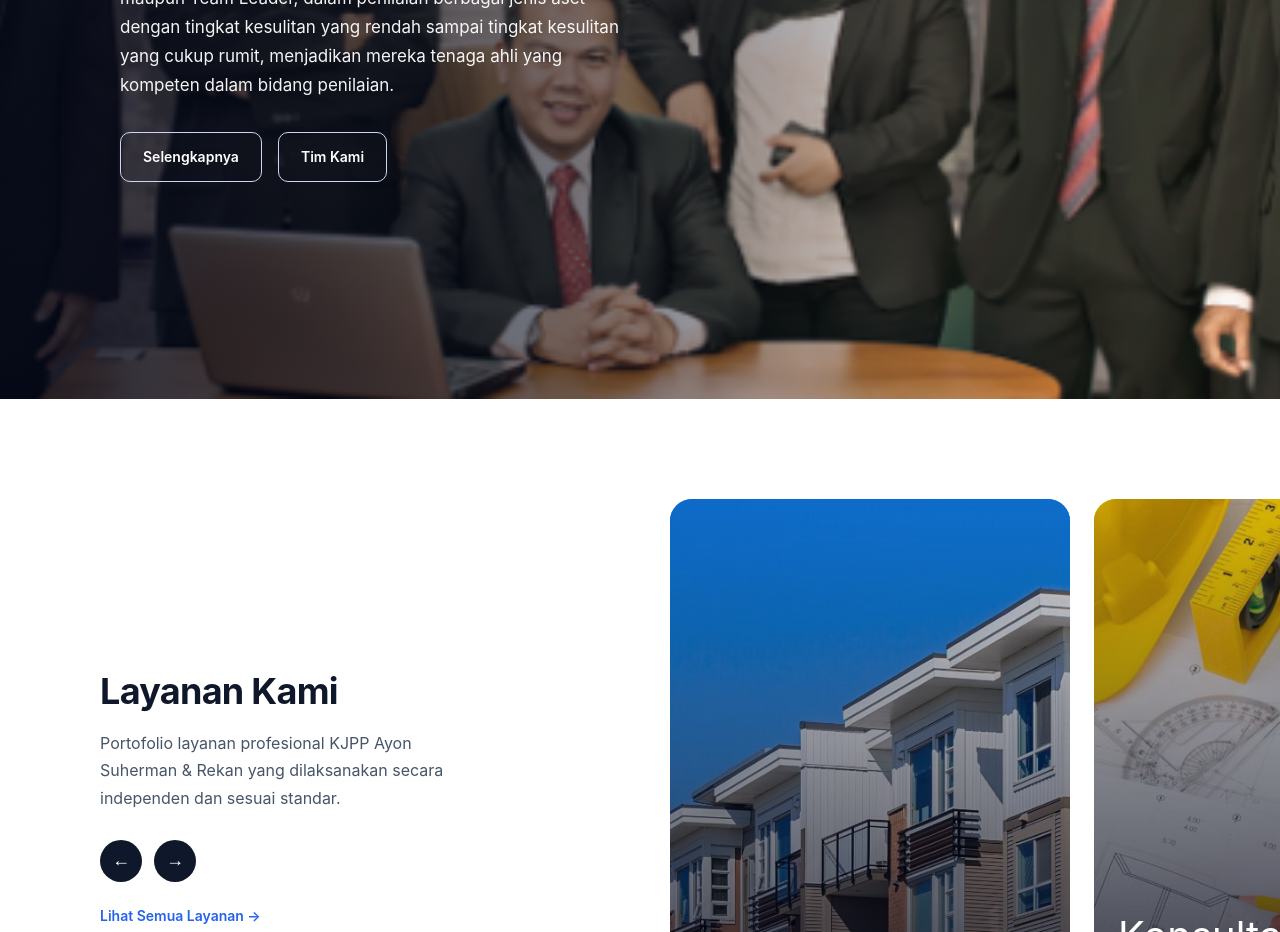
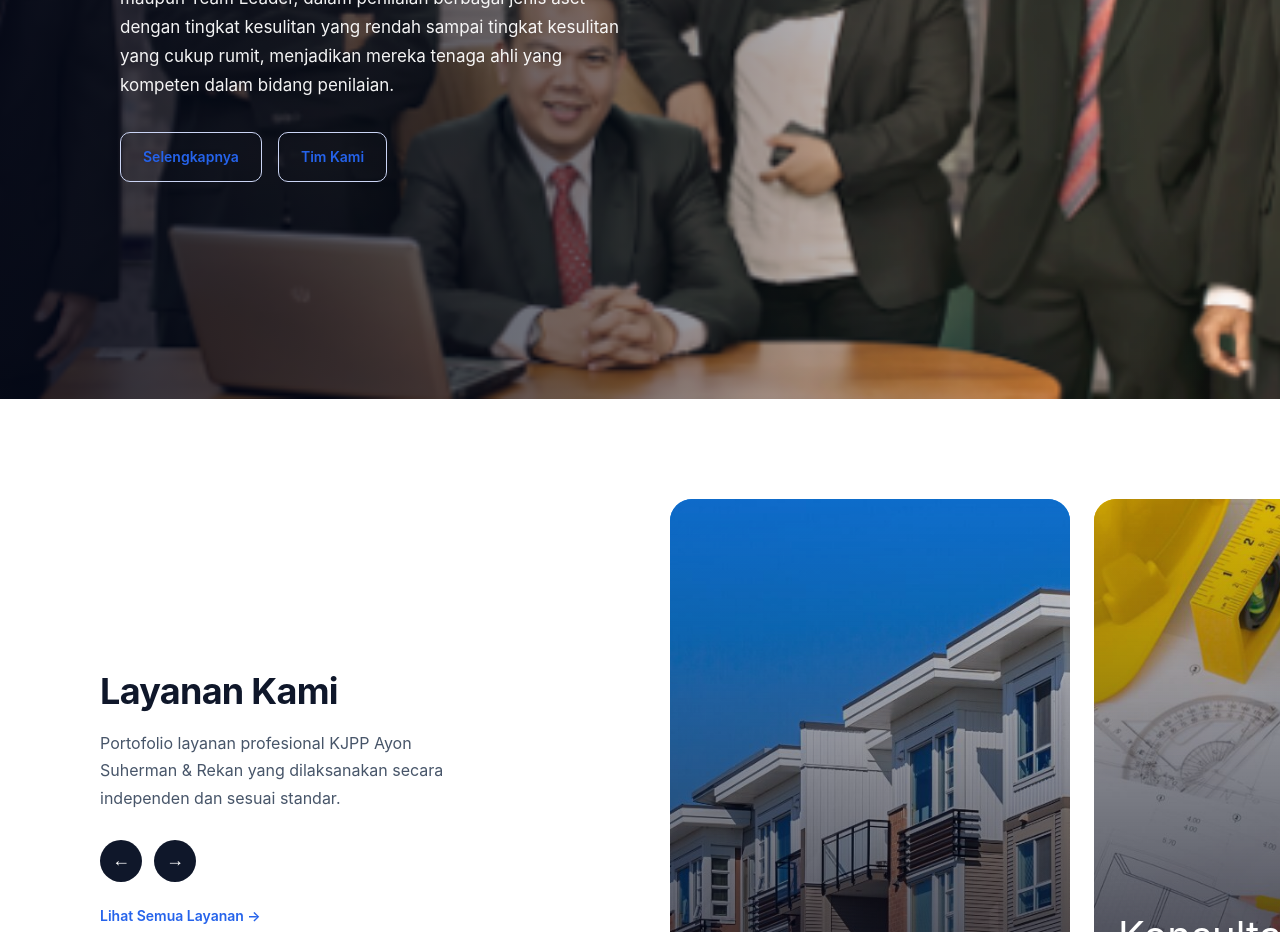
Before and after one commit to Achaikal02/companyprofile-kjpp, a React (Vite) app: page / in a window 1280 px wide. Shown: the part 1600-2532 px from the top of the page. Built offline with nearby package versions, Linux system fonts and the light colour scheme.

Commit message:
fix bug button

```diff
--- a/src/styles/contact.css
+++ b/src/styles/contact.css
@@ -121,7 +121,7 @@
 
 .btn-outline {
   border: 1px solid #cbd5f5;
-  color: #2563eb;
+  color: #2563eb !important;
   padding: 12px 22px;
   border-radius: 10px;
   font-size: 14px;
```
